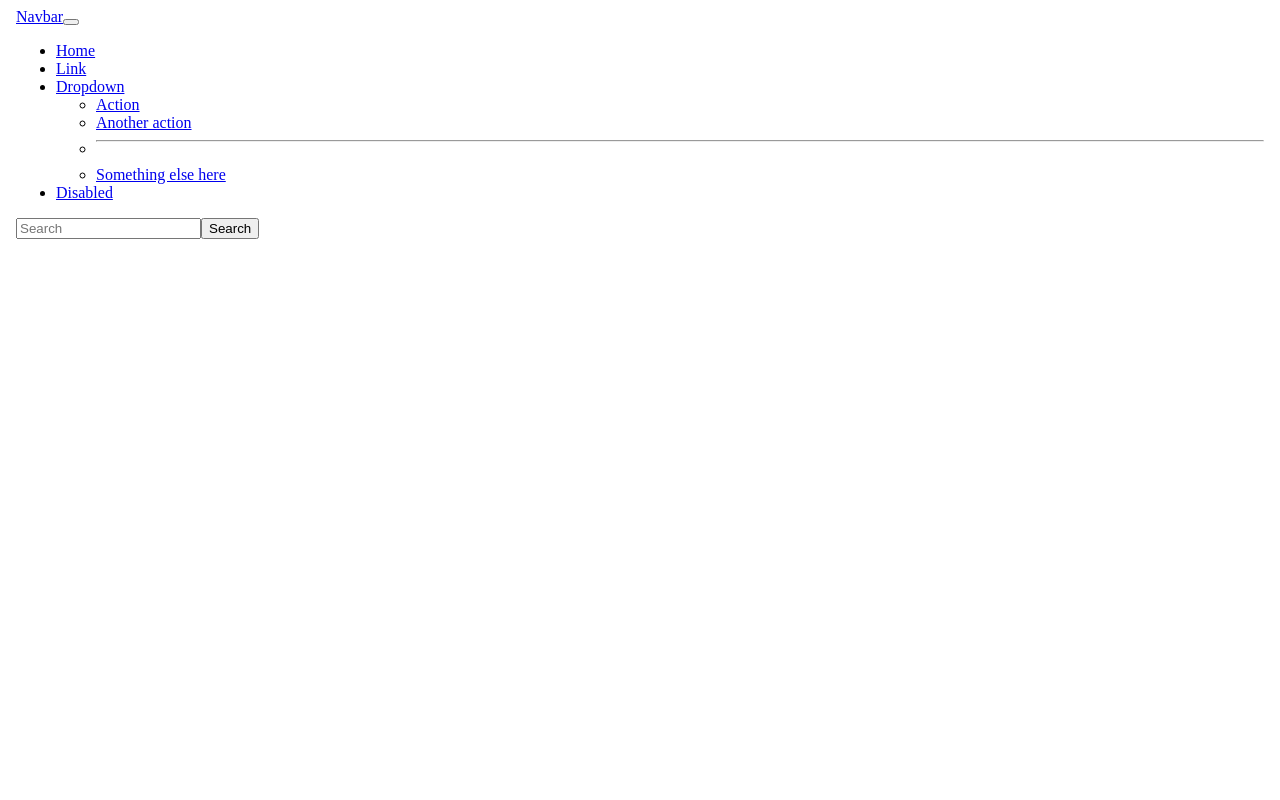
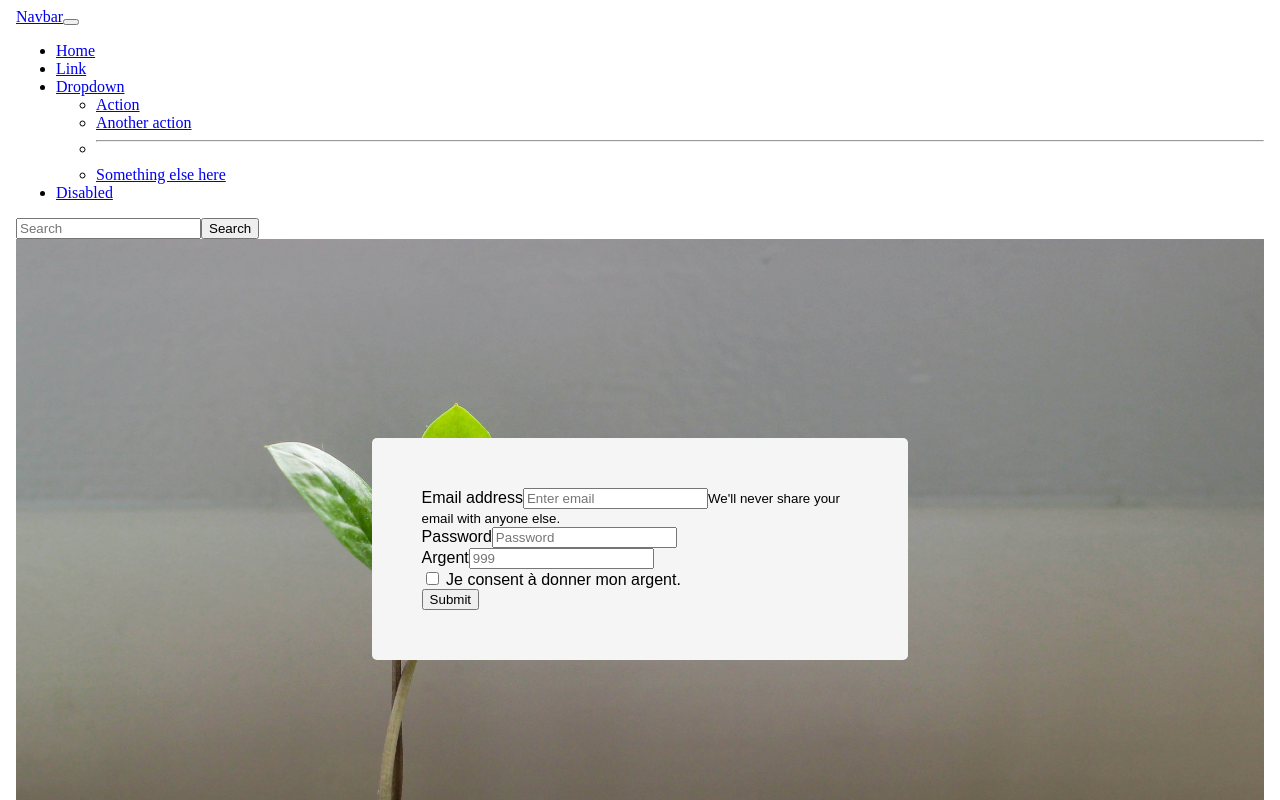
Before and after one commit to rvasseur31/tree, an Angular app: page / in a window 1280 px wide. Shown: the top 800 px of the page. Built offline with nearby package versions, Linux system fonts and the light colour scheme.

Commit message:
page don

```diff
--- a/angular.json
+++ b/angular.json
@@ -127,5 +127,8 @@
       }
     }
   },
-  "defaultProject": "tree"
+  "defaultProject": "tree",
+  "cli": {
+    "analytics": "332d72ed-11a6-476f-bcf2-0bbef8c2dfcc"
+  }
 }
--- a/src/app/app-routing.module.ts
+++ b/src/app/app-routing.module.ts
@@ -1,7 +1,10 @@
 import { NgModule } from '@angular/core';
 import { Routes, RouterModule } from '@angular/router';
+import { DonComponent } from './don/don.component';
 
-const routes: Routes = [];
+const routes: Routes = [
+  { path: '', component: DonComponent }
+];
 
 @NgModule({
   imports: [RouterModule.forRoot(routes)],
--- a/src/app/app.module.ts
+++ b/src/app/app.module.ts
@@ -3,10 +3,12 @@
 
 import { AppRoutingModule } from './app-routing.module';
 import { AppComponent } from './app.component';
+import { DonComponent } from './don/don.component';
 
 @NgModule({
   declarations: [
-    AppComponent
+    AppComponent,
+    DonComponent
   ],
   imports: [
     BrowserModule,
--- /dev/null
+++ b/src/app/don/don.component.html
@@ -0,0 +1,28 @@
+<div class="bg">
+
+    <div style="display:flex;width:100%;">
+        <form>
+            <div class="form-group">
+                <label for="exampleInputEmail1">Email address</label>
+                <input type="email" class="form-control" id="exampleInputEmail1" aria-describedby="emailHelp" placeholder="Enter email">
+                <small id="emailHelp" class="form-text text-muted">We'll never share your email with anyone else.</small>
+              </div>
+              <div class="form-group">
+                <label for="exampleInputPassword1">Password</label>
+                <input type="password" class="form-control" id="exampleInputPassword1" placeholder="Password">
+              </div>
+              <div class="form-group">
+                <label for="exampleInputPassword2">Argent</label>
+                <input class="form-control" type="text" placeholder="999">
+              </div>
+              <div class="form-check">
+                  <input class="form-check-input" type="checkbox" value="" id="defaultCheck1">
+                  <label class="form-check-label" for="defaultCheck1">
+                    Je consent à donner mon argent.
+                  </label>
+                </div>
+              <button type="submit" class="btn btn-primary">Submit</button>
+        </form>
+    </div>
+
+</div>
--- /dev/null
+++ b/src/app/don/don.component.scss
@@ -0,0 +1,39 @@
+body{
+    padding:25px;
+}
+
+input:focus{
+     outline: none;
+ }
+
+ form{
+     margin-top: 199px;
+     width: 35%;
+     margin-left:auto;
+     margin-right:auto;
+     padding:50px;
+     background:whitesmoke;
+     border-radius:5px;
+     position:relative;
+     font-family: 'Libre Franklin', sans-serif;
+ }
+
+ body, html {
+    height: 100%;
+    margin: 0;
+  }
+
+  .bg {
+      top: 0;
+    /* The image used */
+    background-image: url("../../assets/bg.jpg");
+
+    /* Full height */
+    height: 100%;
+    min-height: 888px;
+
+    /* Center and scale the image nicely */
+    background-position: center;
+    background-repeat: no-repeat;
+    background-size: cover;
+  }
--- /dev/null
+++ b/src/app/don/don.component.ts
@@ -0,0 +1,19 @@
+import { Component, OnInit } from '@angular/core';
+
+@Component({
+  selector: 'app-don',
+  templateUrl: './don.component.html',
+  styleUrls: ['./don.component.scss']
+})
+export class DonComponent implements OnInit {
+
+  constructor() { }
+
+  ngOnInit(): void {
+  }
+
+
+  onTerm() {
+
+  }
+}
```
Also changed, not shown: src/assets/bg.jpg (added), 1 other file (tests, documents, lock files or other folders).
